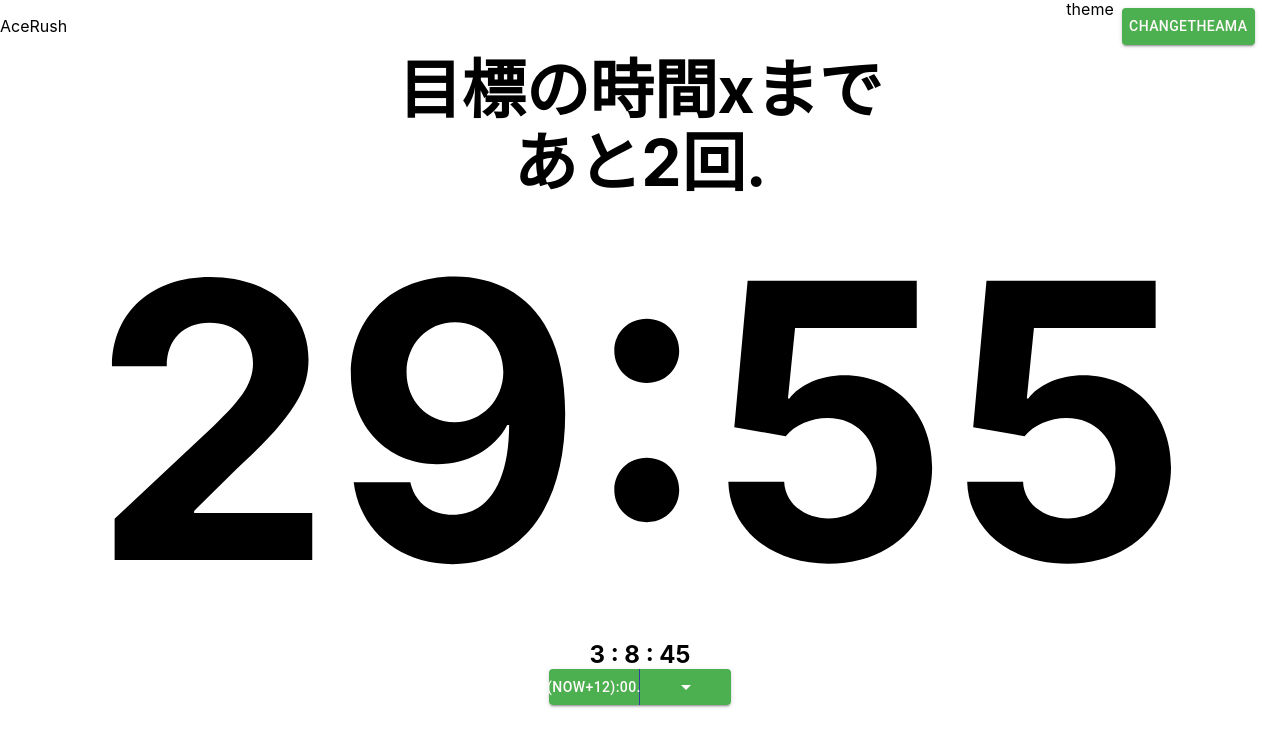
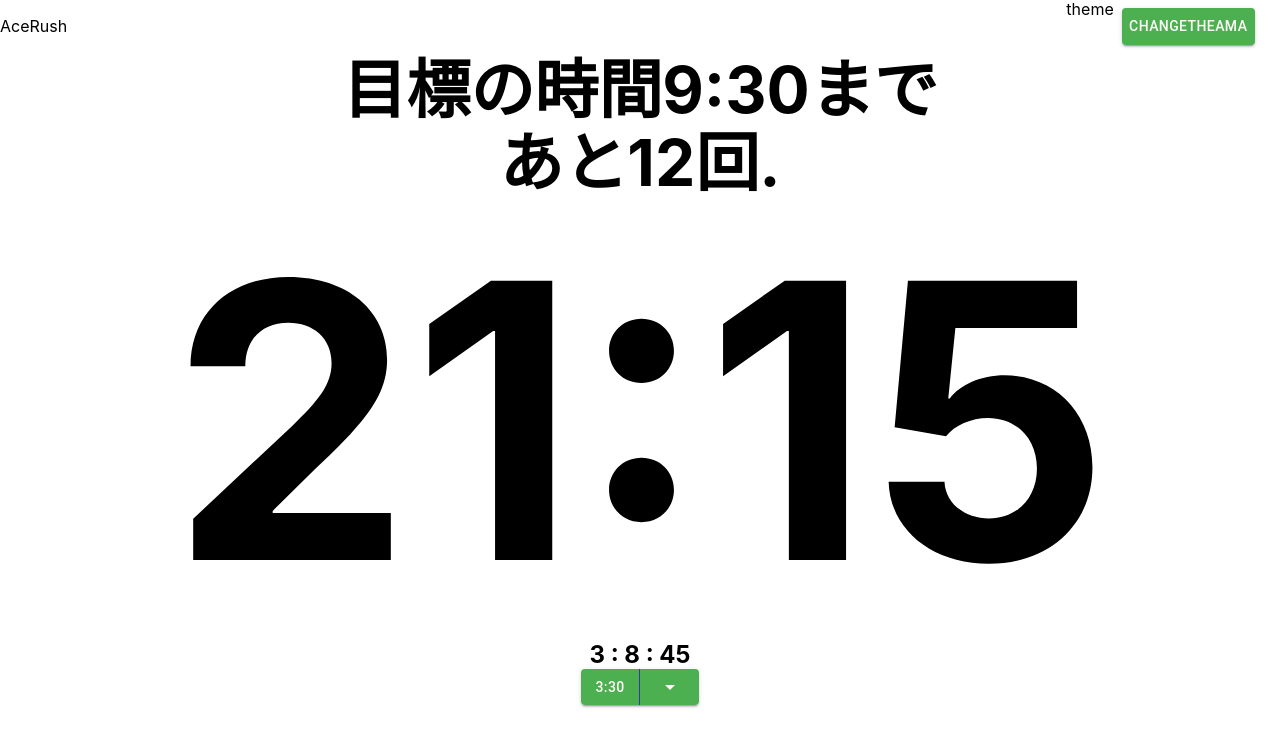
Before and after one commit to NaginoMiya/AceRush, a React (Create React App) app: page / in a window 1280 px wide. Shown: the top 746 px of the page. Built offline with nearby package versions, Linux system fonts and the light colour scheme; a web font is replaced by a local one.

Commit message:
目標時間の設定等を実装.

```diff
--- a/src/App.tsx
+++ b/src/App.tsx
@@ -1,29 +1,49 @@
 import { useState, FC, useEffect } from "react";
 import { DateTime } from "luxon";
 import ChangeTheme from "./ChangeTheme";
-import SetTargetTime from "./SetTargetTime";
+import SetTargetTimeButton from "./SetTargetTimeButton";
+
+type Time = {
+  hour: number;
+  minute: number;
+  second: number;
+};
 
 const App: FC = () => {
-  const limitTime = 1.5;
+  //  const limitTime = 0.01;
+  const [targetTime, setTargetTime] = useState<Time>({
+    hour: 0,
+    minute: 0,
+    second: 0,
+  });
+  const [remainSec, setRemainSec] = useState(
+    21600 - DateTime.local().minute * 60 - DateTime.local().second
+  );
 
   const [isModalOpen, setIsModalOpen] = useState(false);
 
   // 30分刻みのほうがいいかも
-  const [timeLeft, setTimeLeft] = useState<number>(limitTime * 60 * 60);
-  const [nowTime, setNowTime] = useState(DateTime.local());
-  const tick = (): void => setTimeLeft((t) => t - 1);
+  //  const [timeLeft, setTimeLeft] = useState<number>(limitTime);
 
-  const process = () => {
-    tick();
-    setNowTime(nowTime.plus({ second: 1 }));
+  const tick = (): void => {
+    setRemainSec((t) => t - 1);
   };
 
   useEffect(() => {
-    const timerId = setInterval(process, 1000);
-    // const timerId = setInterval(DateTime.local(), 1000);
+    const timerId = setInterval(tick, 1000);
 
     return () => clearInterval(timerId);
-  });
+  }, []);
+
+  useEffect(() => {
+    const now = DateTime.local();
+    const { hour, minute } = now;
+    setTargetTime({
+      hour: Math.floor((hour + 6) % 24),
+      minute: minute < 30 ? 30 : 0,
+      second: 0,
+    });
+  }, []);
 
   return (
     <>
@@ -46,18 +66,24 @@ const App: FC = () => {
         </nav>
       </header>
       <main>
-        <h2>目標の時間xまで</h2>
-        <h2>あと{Math.floor(timeLeft / 1800)}回.</h2>
+        <h2>
+          目標の時間{targetTime.hour}:{Math.floor(targetTime.minute / 30) * 30}
+          まで
+        </h2>
+        <h2>あと{Math.floor(remainSec / 1800) + 1}回.</h2>
         <h1>
-          {Math.floor((timeLeft % 1800) / 60)}:
-          {Math.floor(timeLeft % 1800) % 60}
+          {Math.floor((remainSec % 1800) / 60)}:
+          {Math.floor(remainSec % 1800) % 60}
         </h1>
         <h3>
           {DateTime.local().hour} : {DateTime.local().minute} :{" "}
           {DateTime.local().second}
         </h3>
       </main>
-      <SetTargetTime />
+      <SetTargetTimeButton
+        setRemainSec={setRemainSec}
+        setTargetTime={setTargetTime}
+      />
     </>
   );
 };
--- a/src/SetTargetTime.tsx
+++ b/src/SetTargetTimeButton.tsx
@@ -1,4 +1,4 @@
-import { FC, useState, useRef } from "react";
+import { FC, useState, useRef, useEffect } from "react";
 import { DateTime } from "luxon";
 import Grid from "@material-ui/core/Grid";
 import Button from "@material-ui/core/Button";
@@ -56,17 +56,62 @@ const useStyles = makeStyles((theme) => ({
 }));
 */
 
+type Time = {
+  hour: number;
+  minute: number;
+  second: number;
+};
+
+type Props = {
+  setRemainSec: React.Dispatch<React.SetStateAction<number>>;
+  setTargetTime: React.Dispatch<React.SetStateAction<Time>>;
+};
+
 // ToDo: cookieに記録された時間or記録した時間を過ぎてるか未設定ならば現在時刻の12時間後に設定する.
-let options = ["(Now+12):00."];
+let viewOptions: string[] = [];
+let options: DateTime[] = [];
 
-const SetTargetTime: FC = () => {
+const SetTargetTimeButton: FC<Props> = ({ setTargetTime, setRemainSec }) => {
+  // 初回リロード時にボタンに表示される時刻を生成、格納
+  useEffect(() => {
+    let date = DateTime.local();
+    if (date.minute < 30) {
+      date = date.set({ minute: 30 });
+    } else {
+      date = date.set({ minute: 0 });
+      date = date.set({ hour: (date.hour + 1) % 24 });
+    }
+    viewOptions.push(`${date.hour}:${date.minute}`);
+    options.push(date);
+  }, []);
+
   // const classes = useStyles();
   const [open, setOpen] = useState(false);
   const anchorRef = useRef<HTMLDivElement>(null);
   const [selectedIndex, setSelectedIndex] = useState(0);
 
   const handleClick = () => {
-    // console.info(`You clicked ${options[selectedIndex]}`);
+    //    console.info(`You clicked ${viewOptions[selectedIndex]}`);
+    const tmp = viewOptions[selectedIndex].split(":");
+    setTargetTime({ hour: Number(tmp[0]), minute: Number(tmp[1]), second: 0 });
+    setRemainSec(
+      options[selectedIndex].diff(DateTime.local(), "second").seconds
+    );
+    /*
+    console.log(
+      options[selectedIndex].hour,
+      ":",
+      options[selectedIndex].minute,
+      ":::",
+      DateTime.local().hour,
+      DateTime.local().minute
+    );
+    console.log(
+      "diff: ",
+      options[selectedIndex].diff(DateTime.local(), "second").seconds
+    );
+    console.log(options);
+    */
   };
 
   const handleMenuItemClick = (
@@ -79,17 +124,36 @@ const SetTargetTime: FC = () => {
 
   const handleToggle = () => {
     setOpen((prevOpen) => !prevOpen);
+    viewOptions = [];
     options = [];
     let { hour, minute } = DateTime.local();
+
+    let tmpDate = DateTime.local();
+
     if (minute > 30) {
       minute = 1;
+      hour = (hour + 1) % 24;
+      tmpDate = tmpDate.set({ minute: 0 });
+      tmpDate = tmpDate.set({ hour });
     } else {
       minute = 0;
+      tmpDate = tmpDate.set({ minute: 30 });
     }
     for (let i = 0; i <= 24; i += 1) {
-      options.push(`${hour % 24}:${minute % 2 ? "00" : "30"}`);
-      hour += 1;
+      viewOptions.push(`${hour % 24}:${minute % 2 ? "00" : "30"}`);
+      if (minute % 2 === 0) hour += 1;
       minute += 1;
+      options.push(tmpDate);
+      /*
+      console.log(
+        tmpDate.day,
+        tmpDate.hour,
+        tmpDate.minute,
+        "diff_minute: ",
+        tmpDate.diff(DateTime.local(), "second")
+      );
+      */
+      tmpDate = tmpDate.plus({ minute: 30 });
     }
   };
 
@@ -114,7 +178,7 @@ const SetTargetTime: FC = () => {
           aria-label="split button"
         >
           <ColorButton onClick={handleClick}>
-            {options[selectedIndex]}
+            {viewOptions[selectedIndex]}
           </ColorButton>
           <ColorButton
             aria-label="delete"
@@ -147,7 +211,7 @@ const SetTargetTime: FC = () => {
               <Paper>
                 <ClickAwayListener onClickAway={handleClose}>
                   <MenuList id="split-button-menu">
-                    {options.map((option, index) => (
+                    {viewOptions.map((option, index) => (
                       <MenuItem
                         key={option}
                         selected={index === selectedIndex}
@@ -167,4 +231,4 @@ const SetTargetTime: FC = () => {
   );
 };
 
-export default SetTargetTime;
+export default SetTargetTimeButton;
```
